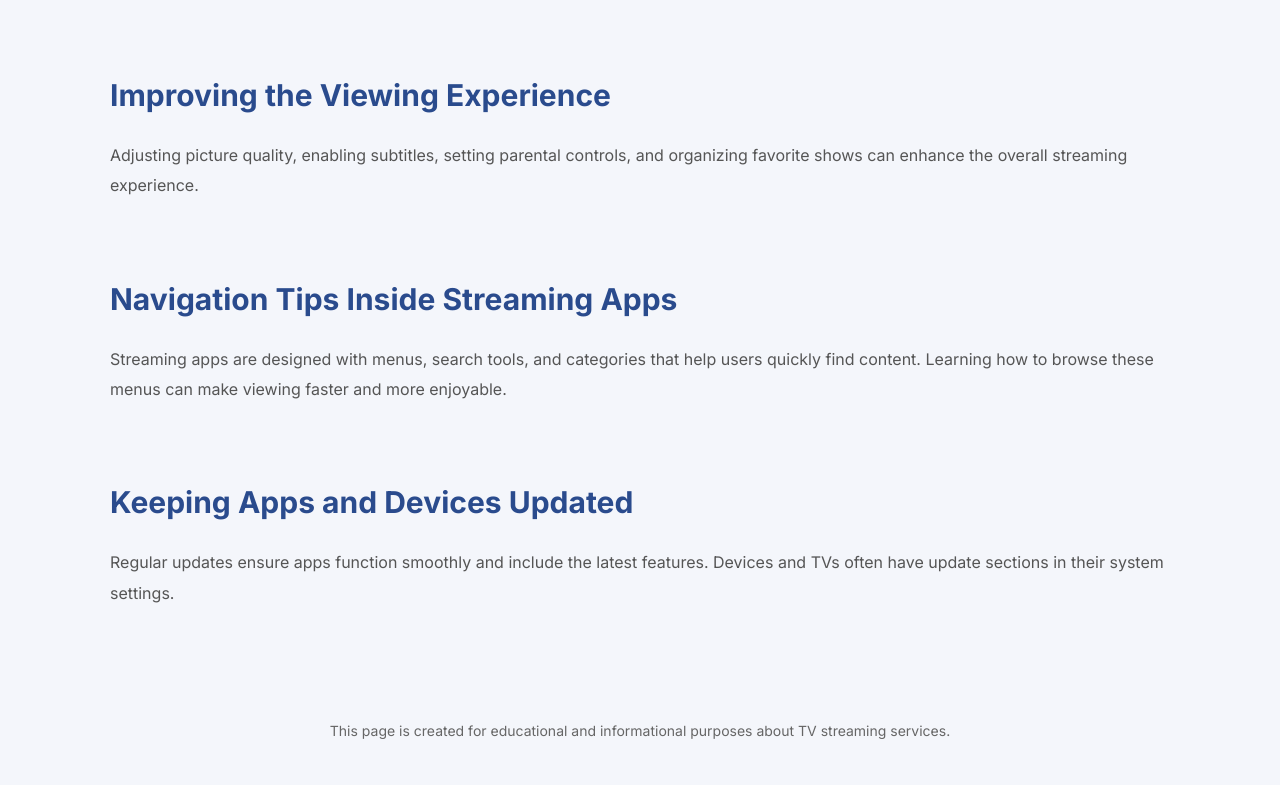
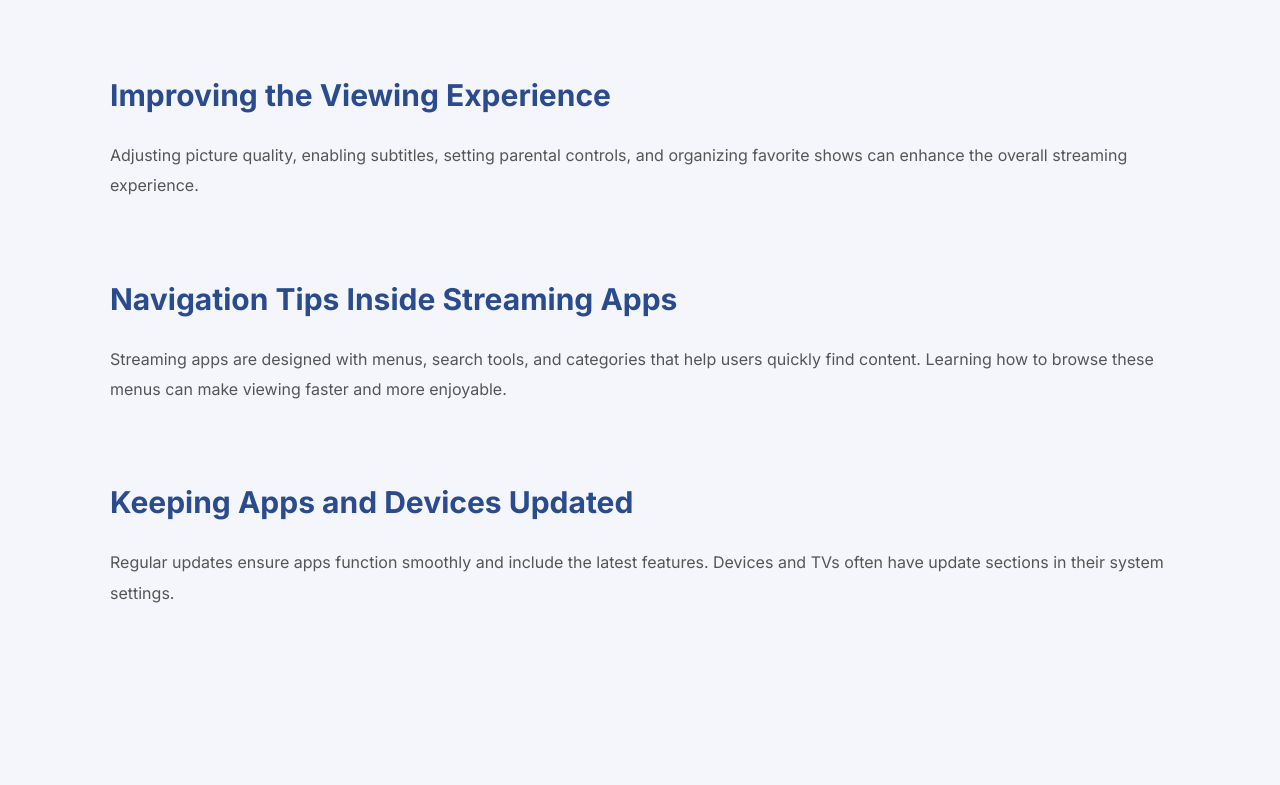
Before and after one commit to thomasjacky610/Tv-streaming-hlp, a plain HTML site: page index.html in a window 1280 px wide. Shown: the part 1915-2700 px from the top of the page. After the commit the page ends 2593 px from the top, so only its background shows below. Drawn offline with Linux system fonts and the light colour scheme.

Commit message:
index.html

```diff
--- a/index.html
+++ b/index.html
@@ -112,9 +112,5 @@ footer{text-align:center;padding:40px 20px;color:#666;font-size:14px;}
   </p>
 </section>
 
-<footer>
-  This page is created for educational and informational purposes about TV streaming services.
-</footer>
-
 </body>
 </html>
```
